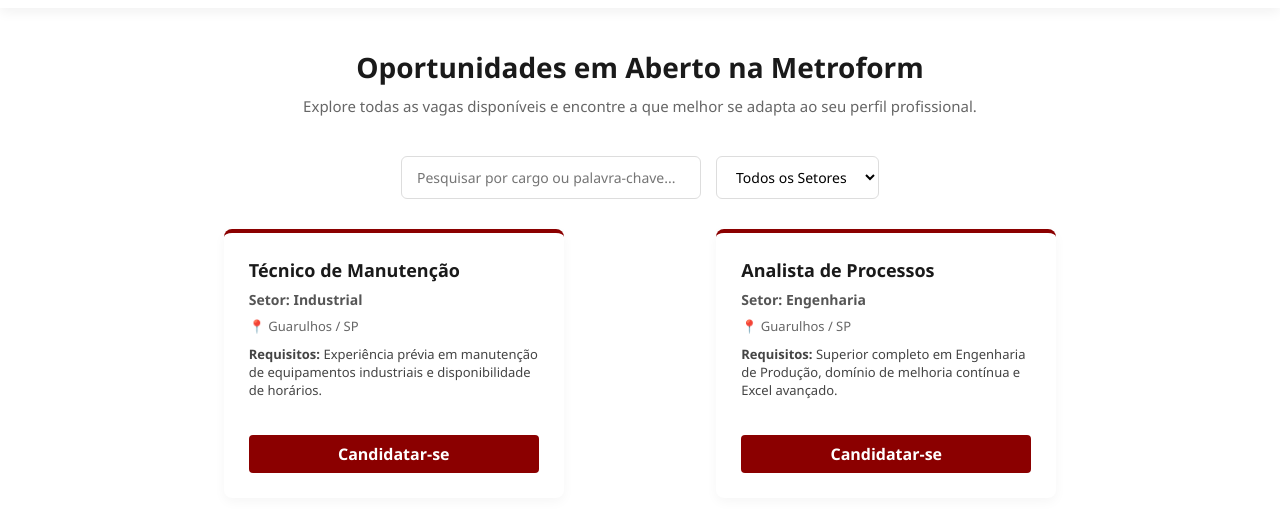
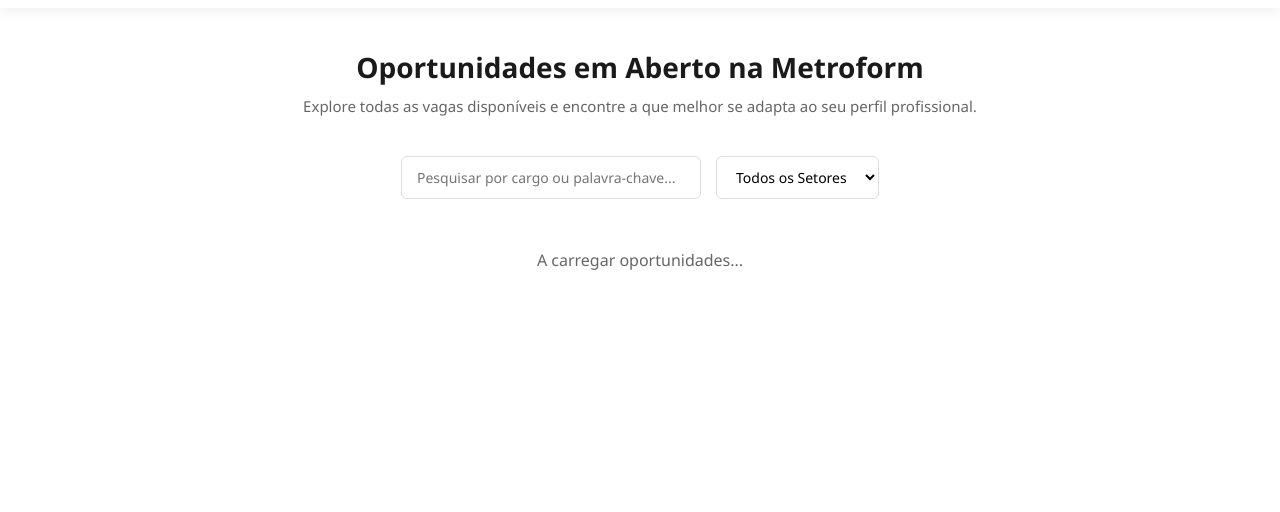
Before and after one commit to KliPro/Metroform, a plain HTML site: page vagas.html in a window 1280 px wide. Shown: the part 104-616 px from the top of the page. Drawn offline with Linux system fonts and the light colour scheme; no server answers.

Commit message:
Remove cards estáticos do HTML de vagas

```diff
--- a/vagas.html
+++ b/vagas.html
@@ -56,35 +56,13 @@
         </div>
 
         <!-- Grade onde as vagas estáticas e dinâmicas serão exibidas -->
+        <!-- Grade onde as vagas dinâmicas serão exibidas -->
         <div class="grid-vagas-completa">
+            <p style="grid-column: 1 / -1; text-align: center; color: #666; font-size: 16px; padding: 20px;">
+                A carregar oportunidades...
+            </p>
+        </div>
 
-            <!-- Vaga Exemplo 01: Técnico de Manutenção -->
-            <div class="card-vaga">
-                <h3 class="vaga-titulo">Técnico de Manutenção</h3>
-                <span class="setor">Setor: Industrial</span>
-                <p class="local">📍 Guarulhos / SP</p>
-                <p class="requisitos"><strong>Requisitos:</strong> Experiência prévia em manutenção de equipamentos industriais e disponibilidade de horários.</p>
-
-                <!-- Botão de Ação Centralizado (Sem o botão Ver Match) -->
-                <div class="vaga-acoes">
-                    <button type="button" class="btn-candidatar" onclick="candidatarVaga(1)">Candidatar-se</button>
-                </div>
-            </div>
-
-            <!-- Vaga Exemplo 02: Analista de Processos -->
-            <div class="card-vaga">
-                <h3 class="vaga-titulo">Analista de Processos</h3>
-                <span class="setor">Setor: Engenharia</span>
-                <p class="local">📍 Guarulhos / SP</p>
-                <p class="requisitos"><strong>Requisitos:</strong> Superior completo em Engenharia de Produção, domínio de melhoria contínua e Excel avançado.</p>
-
-                <!-- Botão de Ação Centralizado (Sem o botão Ver Match) -->
-                <div class="vaga-acoes">
-                    <button type="button" class="btn-candidatar" onclick="candidatarVaga(2)">Candidatar-se</button>
-                </div>
-            </div>
-
-        </div>
     </main>
 
     <!-- Importação do script JavaScript externo responsável pela lógica da página de vagas -->
```
